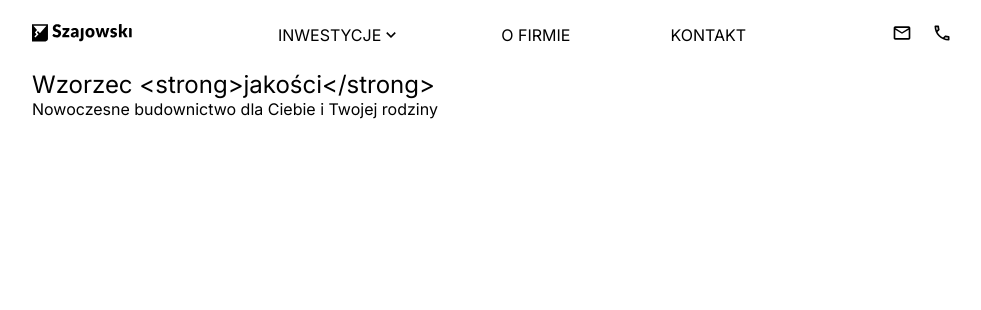
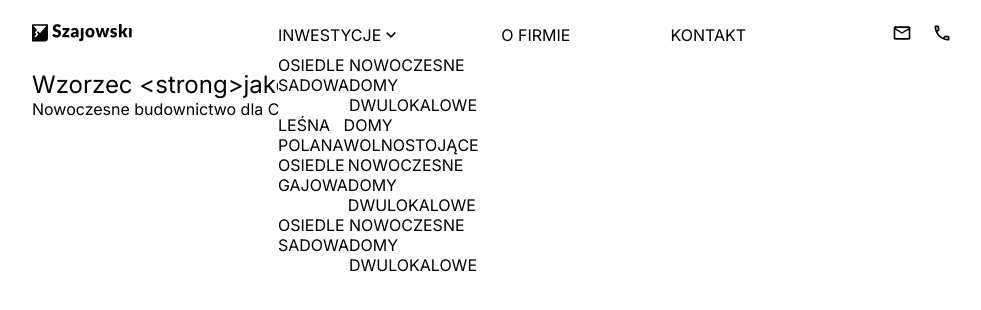
Before and after one commit to kacperwalter/firmaszajowski.pl, a Next.js app: page / in a window 1280 px wide. Shown: the top 310 px of the page, without its empty margins (148-1129 px from the left). Built offline with nearby package versions, Linux system fonts and the light colour scheme.

Commit message:
Add dropdown improvements

```diff
--- a/app/common/components/molecules/Dropdown/Dropdown.scss
+++ b/app/common/components/molecules/Dropdown/Dropdown.scss
@@ -1,3 +1,7 @@
 .dropdown {
-
+    position: absolute;
+    bottom: -21rem;
+    max-width: 200px;
+    max-height: 200px;
+    background-color: white;
 }
--- a/app/common/components/molecules/Dropdown/Dropdown.tsx
+++ b/app/common/components/molecules/Dropdown/Dropdown.tsx
@@ -1,10 +1,11 @@
 import Link from "next/link"
 import './Dropdown.scss'
 import { dropdownItems } from "@/app/data/dropdownItems"
+import type { DropdownProps } from "./Dropdown.types"
 
-const Dropdown = () => {
+const Dropdown = ({ isVisible }: DropdownProps) => {
   return (
-    <ul className="dropdown">
+    <ul className={`dropdown ${!isVisible && "dropdown--is-hidden"}`}>
       {dropdownItems.map((item, index) => (
         <li key={index} className="dropdown__item">
           <Link href={item.path}>
--- /dev/null
+++ b/app/common/components/molecules/Dropdown/Dropdown.types.ts
@@ -0,0 +1,3 @@
+export type DropdownProps = {
+  isVisible: boolean
+}
--- a/app/common/components/organisms/Navbar/Navbar.scss
+++ b/app/common/components/organisms/Navbar/Navbar.scss
@@ -16,6 +16,8 @@
   }
 
   &__link {
+    position: relative;
+
     a,
     p {
       transition: text-shadow .1s ease-in;
--- a/app/common/components/organisms/Navbar/Navigation.tsx
+++ b/app/common/components/organisms/Navbar/Navigation.tsx
@@ -8,7 +8,7 @@ import Dropdown from "@/app/common/components/molecules/Dropdown/Dropdown"
 
 const Navigation = () => {
   // TODO logic to hook useNavigation
-  const [isDropdownVisible, setIsDropdownVisible] = useState(false)
+  const [isDropdownVisible, setIsDropdownVisible] = useState(true)
 
   const setIsDropdownVisibleHandler = () => {
     setIsDropdownVisible(!isDropdownVisible)
@@ -30,6 +30,8 @@ const Navigation = () => {
             height={20}
           />
         </p>
+
+        <Dropdown isVisible={isDropdownVisible} />
       </li>
 
       <li className="navbar__link">
```
